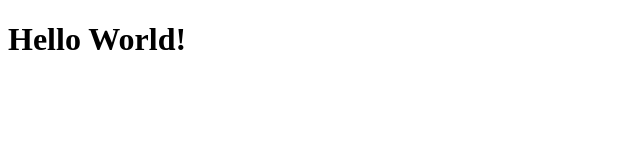
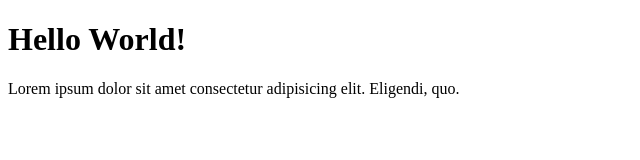
Before and after one commit to LutfiJulioRahman/lutfi-git-test2, a plain HTML site: page index.html in a window 1280 px wide. Shown: the whole page, without its empty margins (0-640 px from the left). Drawn offline with Linux system fonts and the light colour scheme.

Commit message:
menambahkan paragraf

```diff
--- a/index.html
+++ b/index.html
@@ -8,5 +8,6 @@
 </head>
 <body>
     <h1>Hello World!</h1>
+    <p>Lorem ipsum dolor sit amet consectetur adipisicing elit. Eligendi, quo.</p>
 </body>
 </html>
```
